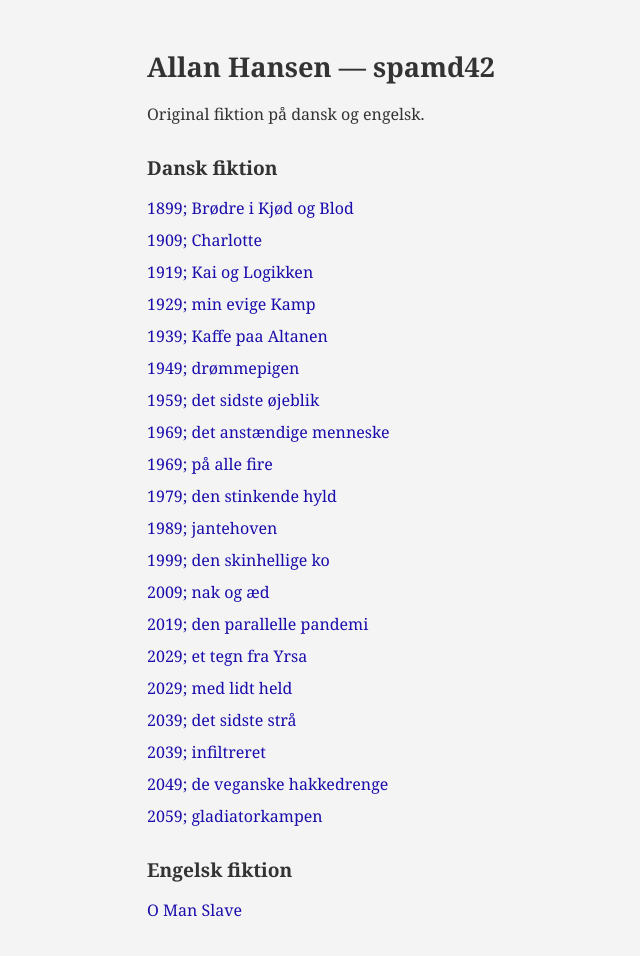
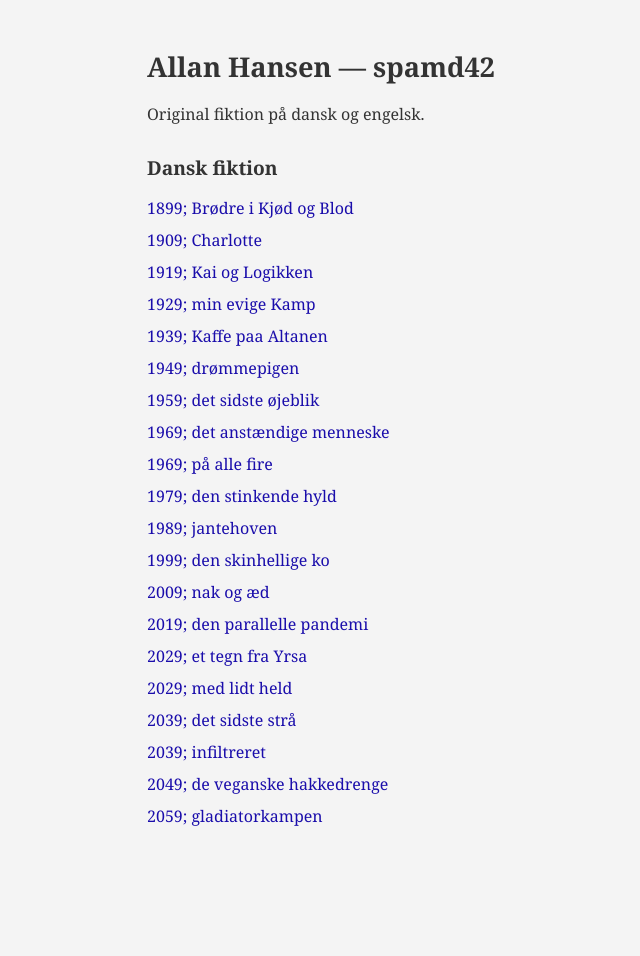
Before and after one commit to spamd42/fiction, a plain HTML site: page docs/index.html in a window 1280 px wide. Shown: the whole page, without its empty margins (93-733 px from the left). After the commit the page ends 873 px from the top, so only its background shows below. Drawn offline with Linux system fonts and the light colour scheme.

Commit message:
Update index.html

```diff
--- a/docs/index.html
+++ b/docs/index.html
@@ -65,9 +65,5 @@ a:hover {
     <li><a href="2059%3B%20gladiatorkampen.html" target="_blank">2059; gladiatorkampen</a></li>
   </ul>
 
-  <h2>Engelsk fiktion</h2>
-  <ul>
-    <li><a href="O%20Man%20Slave.html" target="_blank">O Man Slave</a></li>
-  </ul>
 </body>
 </html>
```
